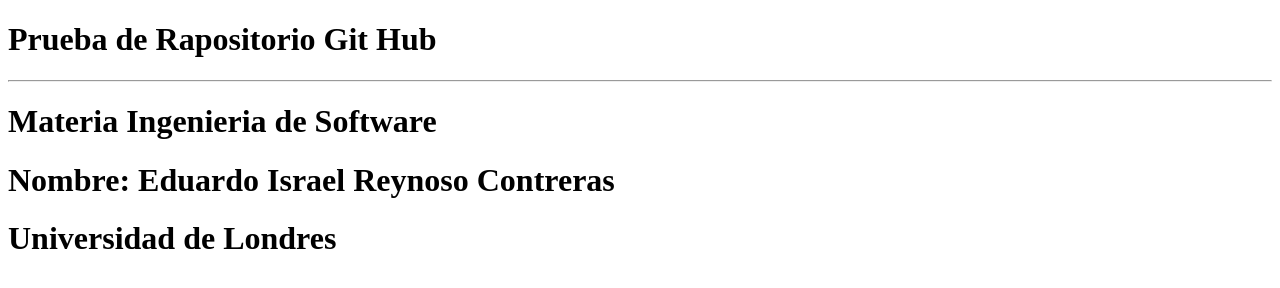
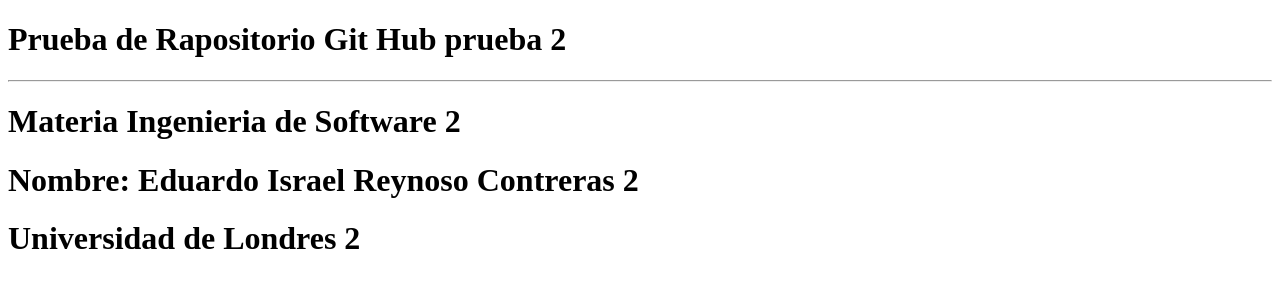
Before and after one commit to eduardoisrae/expert-journey, a plain HTML site: page PryectoISReynosoPrueba/web/index.html in a window 1280 px wide. Drawn offline with Linux system fonts and the light colour scheme.

Commit message:
confirmacion2Reynoso
ok

```diff
--- a/PryectoISReynosoPrueba/web/index.html
+++ b/PryectoISReynosoPrueba/web/index.html
@@ -11,10 +11,10 @@ and open the template in the editor.
         <meta name="viewport" content="width=device-width, initial-scale=1.0">
     </head>
     <body>
-        <h1>Prueba  de Rapositorio Git Hub </h1>
+        <h1>Prueba  de Rapositorio Git Hub prueba 2 </h1>
         <hr>
-        <h1>Materia Ingenieria de Software</h1>
-        <h1>Nombre: Eduardo Israel Reynoso Contreras</h1>
-        <h1>Universidad de Londres</h1>
+        <h1>Materia Ingenieria de Software 2</h1>
+        <h1>Nombre: Eduardo Israel Reynoso Contreras 2</h1>
+        <h1>Universidad de Londres 2</h1>
     </body>
 </html>
```
